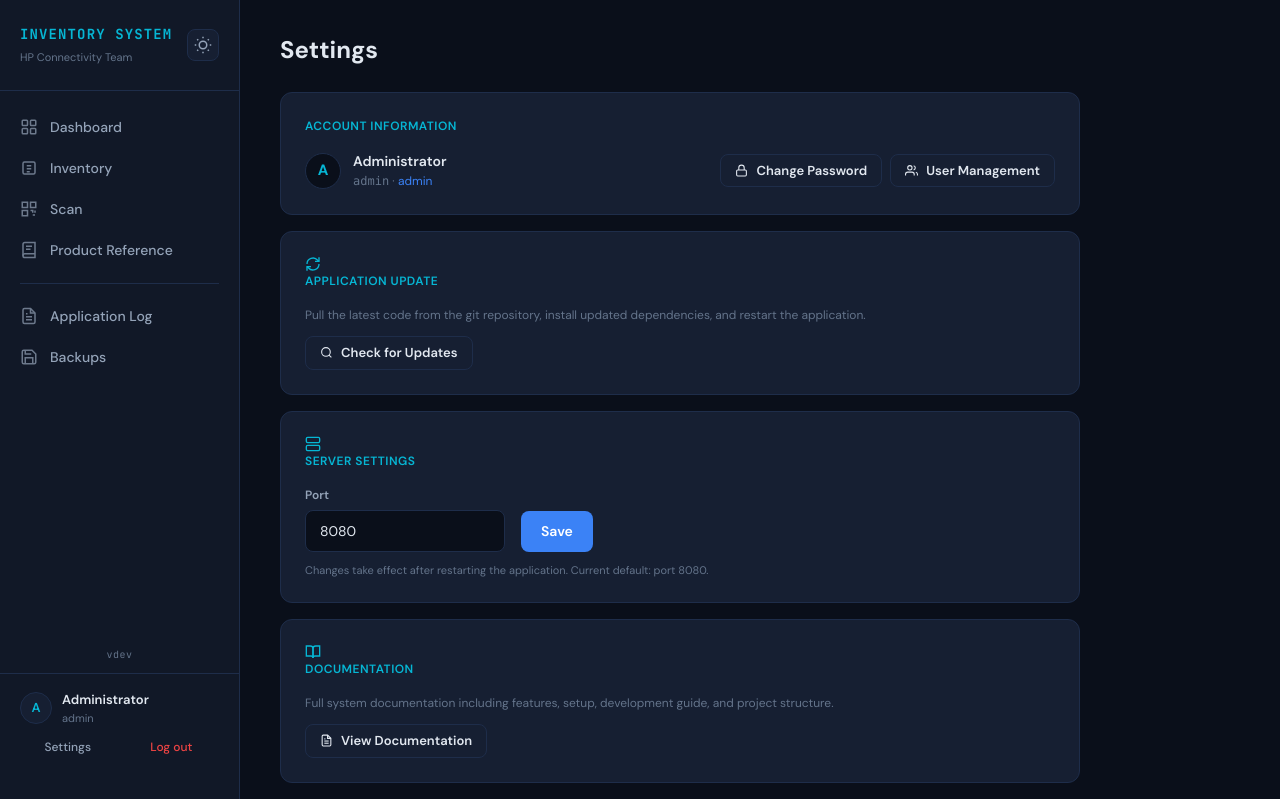
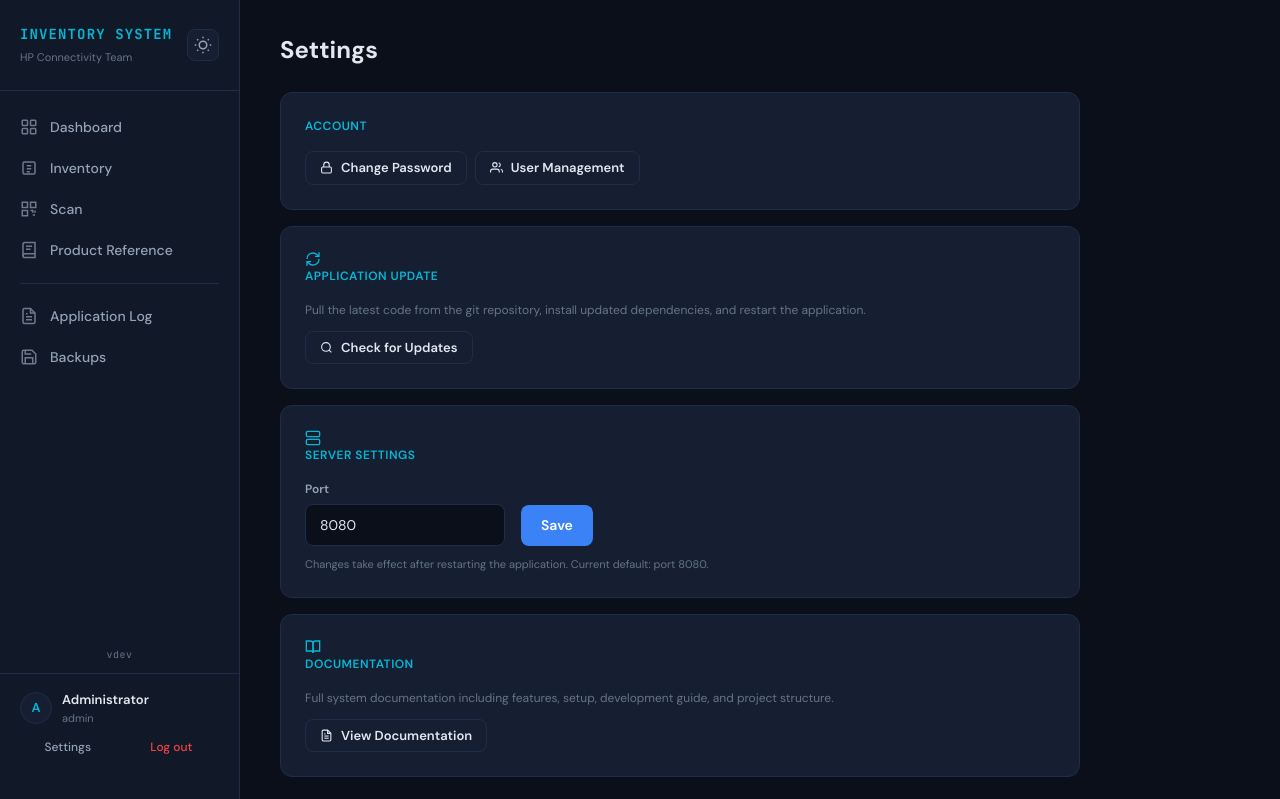
Before and after one commit to jgaweda/Inventory-Management, a Flask app: page /account in a window 1280 px wide. Shown: the top 799 px of the page. Run offline with Flask 3, Linux system fonts and the light colour scheme; the visitor is signed in with stand-in values (Sample User, id 1); data comes from the database, SQL or seed files in the repository; some libraries are stand-ins or nearby versions.

Commit message:
Simplify Account card to just Change Password and User Management
Remove username, display name, role, and avatar from the Account
Information section on the settings page.

https://claude.ai/code/session_01HqEiuPxJPvgpErhm97xCjH

```diff
--- a/templates/account.html
+++ b/templates/account.html
@@ -6,25 +6,7 @@
 
 <!-- Account Info (compact) -->
 <div class="card" style="cursor: default; max-width: 800px;">
-    <div class="section-label">Account Information</div>
-    <div style="display: flex; align-items: center; gap: 24px; flex-wrap: wrap;">
-        <div style="display: flex; align-items: center; gap: 12px; flex: 1; min-width: 200px;">
-            <div style="width: 36px; height: 36px; border-radius: 50%; background: var(--bg-primary); border: 1px solid var(--border-color); display: flex; align-items: center; justify-content: center; font-weight: 700; font-size: 15px; color: var(--accent-cyan); flex-shrink: 0;">
-                {{ current_user.username[0]|upper }}
-            </div>
-            <div>
-                <div style="font-size: 14px; font-weight: 600;">{{ current_user.display_name or current_user.username }}</div>
-                <div style="font-size: 12px; color: var(--text-muted);">
-                    <span class="font-mono">{{ current_user.username }}</span>
-                    &middot;
-                    {% if current_user.role == 'admin' %}
-                    <span style="color: #3b82f6;">admin</span>
-                    {% else %}
-                    <span style="color: #10b981;">custom</span>
-                    {% endif %}
-                </div>
-            </div>
-        </div>
+    <div class="section-label">Account</div>
     <div style="display: flex; gap: 8px; flex-wrap: wrap;">
         <button type="button" class="btn btn-secondary btn-sm" onclick="document.getElementById('changePwModal').style.display='flex'">
             <svg width="13" height="13" fill="none" stroke="currentColor" stroke-width="2" viewBox="0 0 24 24"><rect x="3" y="11" width="18" height="11" rx="2" ry="2"/><path d="M7 11V7a5 5 0 0110 0v4"/></svg>
@@ -36,7 +18,6 @@
             User Management
         </a>
         {% endif %}
-        </div>
     </div>
 </div>
 
```
Lines whose indentation alone changed are shown as unchanged.
